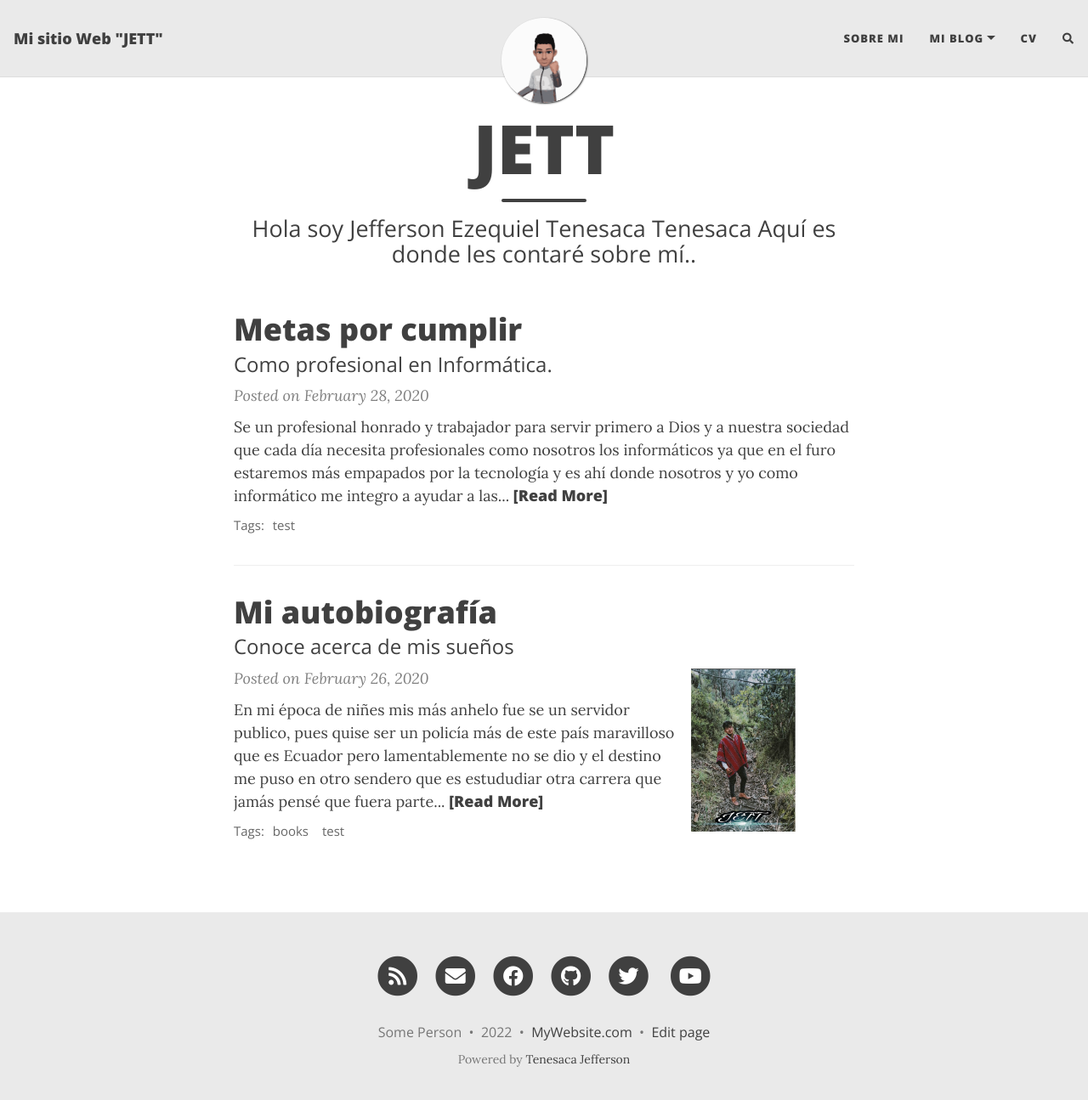
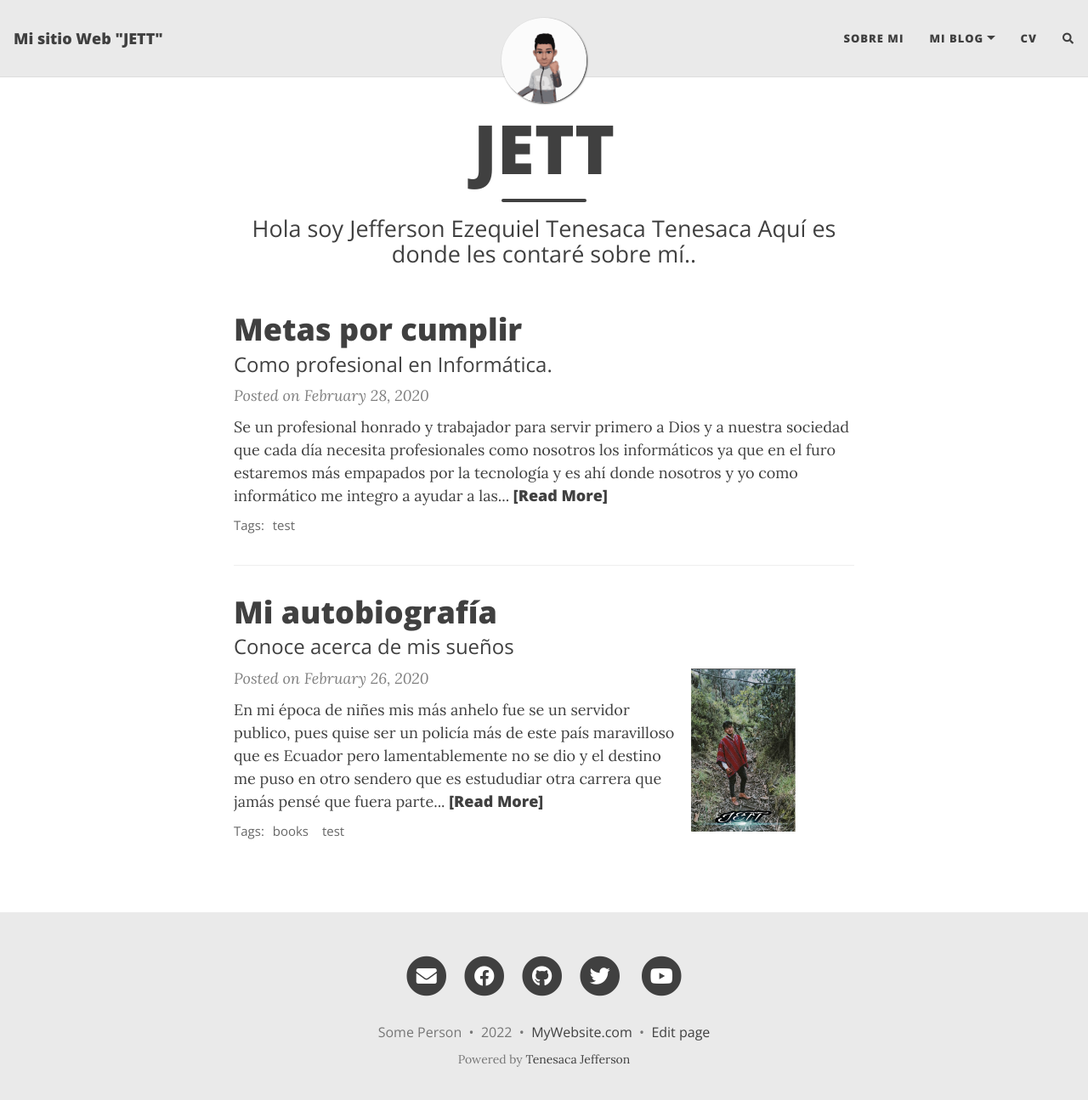
Before and after one commit to jeffersonett/jeffersonett.github.io, a Jekyll site: the page built from index.html, in a window 1280 px wide and 1308 px high. Shown: the top 1295 px of the window at 85% size. Built offline with Jekyll 4.4.1, drawn with Linux system fonts in a browser that asks for light colours; nearby versions of some CDN libraries; the list of posts is cut into pages by our own code; comment, search, counter and statistics services are not loaded.

Commit message:
Update social-networks-links.html

```diff
--- a/_includes/social-networks-links.html
+++ b/_includes/social-networks-links.html
@@ -1,6 +1,6 @@
 <ul class="list-inline text-center footer-links">
 
-{%- if site.social-network-links.rss and site.rss-description -%}
+<!--{%- if site.social-network-links.rss and site.rss-description -%}
   <li class="list-inline-item">
     <a href="{{ '/feed.xml' | relative_url }}" title="RSS">
       <span class="fa-stack fa-lg" aria-hidden="true">
@@ -10,7 +10,7 @@
       <span class="sr-only">RSS</span>
     </a>
   </li>
-{%- endif -%}
+{%- endif -%}-->
 
 {%- if site.social-network-links.email -%}
   <li class="list-inline-item">
```
